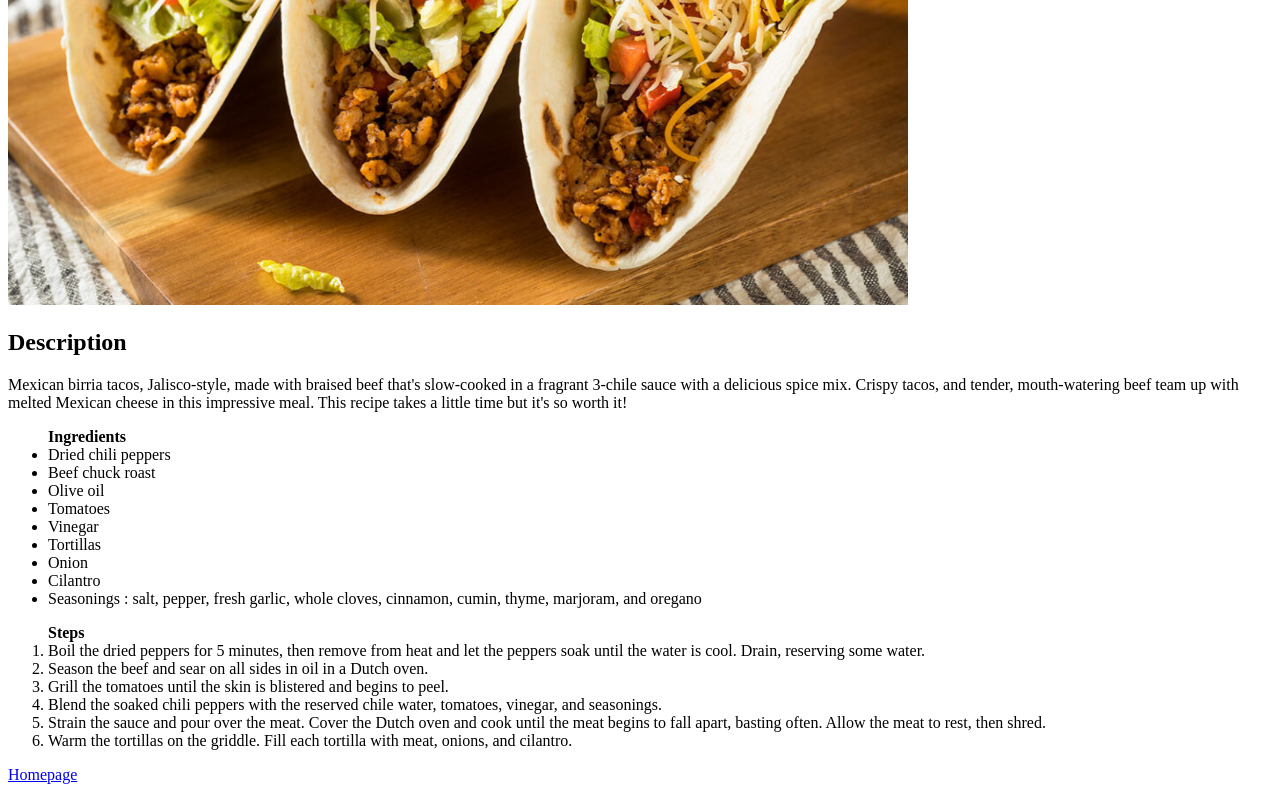
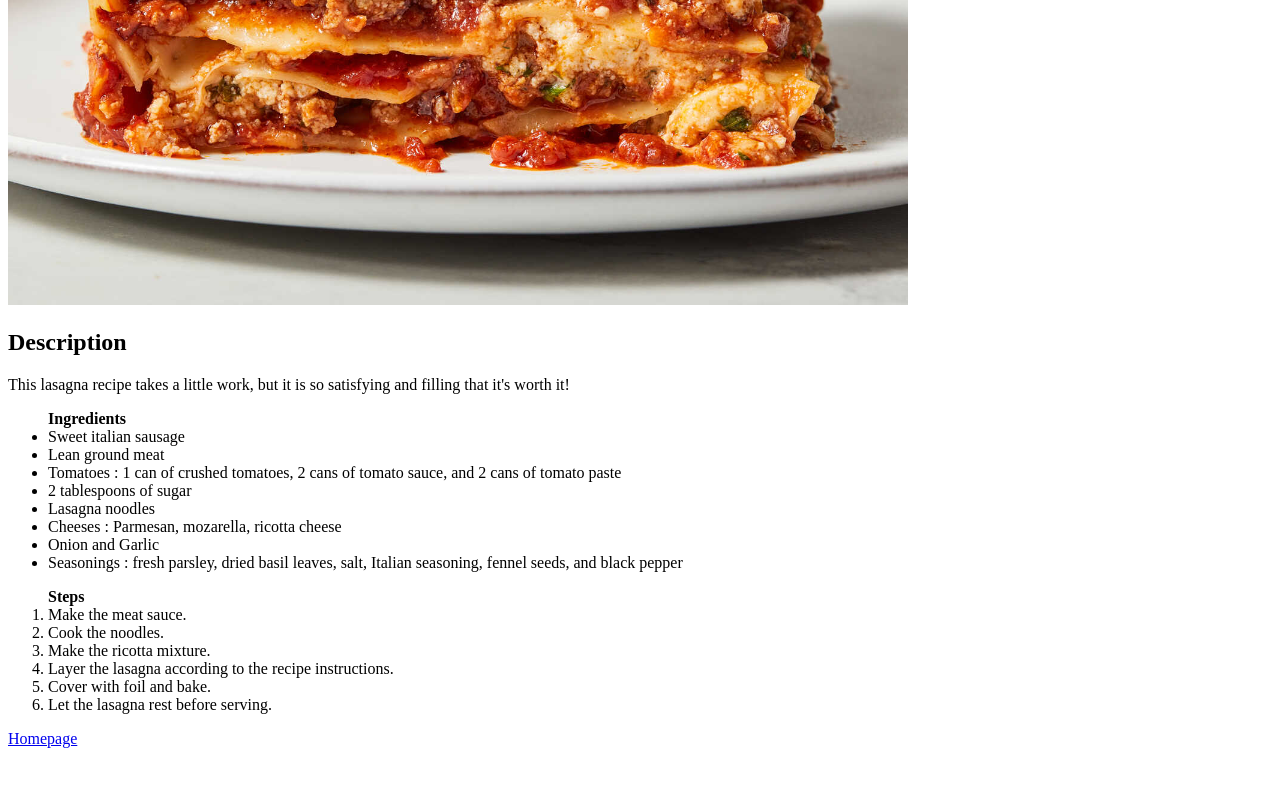
Before and after one commit to simoneries/odin-recipes, a plain HTML site: page recipes/lasagna.html in a window 1280 px wide. Shown: the part 375-1175 px from the top of the page. After the commit the page ends 1139 px from the top, so only its background shows below. Drawn offline with Linux system fonts and the light colour scheme.

Commit message:
Complete the lasagna.html

```diff
--- a/recipes/lasagna.html
+++ b/recipes/lasagna.html
@@ -7,29 +7,28 @@
 </head>
 <body>
     <h1>Lasagna</h1>
-    <img src="../img/tacos.jpg" alt="Tacos recipe photo" height="600" width="900">
+    <img src="../img/lasagna.jpg" alt="Lasagna recipe photo" height="600" width="900">
 
         <h2>Description</h2>
 
-        <p>Mexican birria tacos, Jalisco-style, made with braised beef that's slow-cooked in a fragrant 3-chile sauce with a delicious spice mix. Crispy tacos, and tender, mouth-watering beef team up with melted Mexican cheese in this impressive meal. This recipe takes a little time but it's so worth it!</p>
+        <p>This lasagna recipe takes a little work, but it is so satisfying and filling that it's worth it!</p>
         <ul><strong>Ingredients</strong>
-            <li>Dried chili peppers</li>
-            <li>Beef chuck roast</li>
-            <li>Olive oil</li>
-            <li>Tomatoes</li>
-            <li>Vinegar</li>
-            <li>Tortillas</li>
-            <li>Onion</li>
-            <li>Cilantro</li>
-            <li>Seasonings : salt, pepper, fresh garlic, whole cloves, cinnamon, cumin, thyme, marjoram, and oregano</li>
+            <li>Sweet italian sausage</li>
+            <li>Lean ground meat</li>
+            <li>Tomatoes : 1 can of crushed tomatoes, 2 cans of tomato sauce, and 2 cans of tomato paste</li>
+            <li>2 tablespoons of sugar</li>
+            <li>Lasagna noodles</li>
+            <li>Cheeses : Parmesan, mozarella, ricotta cheese</li>
+            <li>Onion and Garlic</li>
+            <li>Seasonings : fresh parsley, dried basil leaves, salt, Italian seasoning, fennel seeds, and black pepper</li>
         </ul>
         <ol><strong>Steps</strong>
-            <li>Boil the dried peppers for 5 minutes, then remove from heat and let the peppers soak until the water is cool. Drain, reserving some water.</li>
-            <li>Season the beef and sear on all sides in oil in a Dutch oven.</li>
-            <li>Grill the tomatoes until the skin is blistered and begins to peel.</li>
-            <li>Blend the soaked chili peppers with the reserved chile water, tomatoes, vinegar, and seasonings.</li>
-            <li>Strain the sauce and pour over the meat. Cover the Dutch oven and cook until the meat begins to fall apart, basting often. Allow the meat to rest, then shred.</li>
-            <li>Warm the tortillas on the griddle. Fill each tortilla with meat, onions, and cilantro.</li>
+            <li>Make the meat sauce.</li>
+            <li>Cook the noodles.</li>
+            <li>Make the ricotta mixture.</li>
+            <li>Layer the lasagna according to the recipe instructions.</li>
+            <li>Cover with foil and bake.</li>
+            <li>Let the lasagna rest before serving.</li>
         </ol>
         <p><a href="../index.html">Homepage</a></p>
 </body>
```
